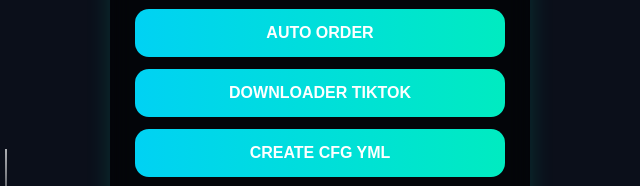
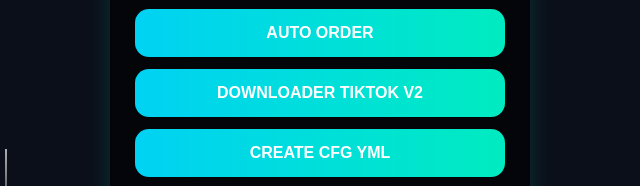
Before and after one commit to DINSTORE99/store.din, a plain HTML site: page index.html in a window 1280 px wide. Shown: the part 226-412 px from the top of the page, 320-960 px from the left. Drawn offline with Linux system fonts and the light colour scheme; no server answers.

Commit message:
Update index.html

```diff
--- a/index.html
+++ b/index.html
@@ -20,7 +20,7 @@
     </div>
 
     <a class="link" href="https://order.vpn.dinn.my.id/">AUTO ORDER</a>
-    <a class="link" href="https://tiktok-woad-eight.vercel.app/">DOWNLOADER TIKTOK</a>
+    <a class="link" href="https://tiktok-v2-gamma.vercel.app/">DOWNLOADER TIKTOK V2</a>
     <a class="link" href="https://create-yml.vercel.app/">CREATE CFG YML</a>
     <a class="link" href="https://edit-texs.vercel.app/">IP TEXS EDIT</a>
     <a class="link" href="https://whatsapp.com/channel/0029Vaz4J9rHLHQaCsN2NN0O">SALURAN WA</a>
```
